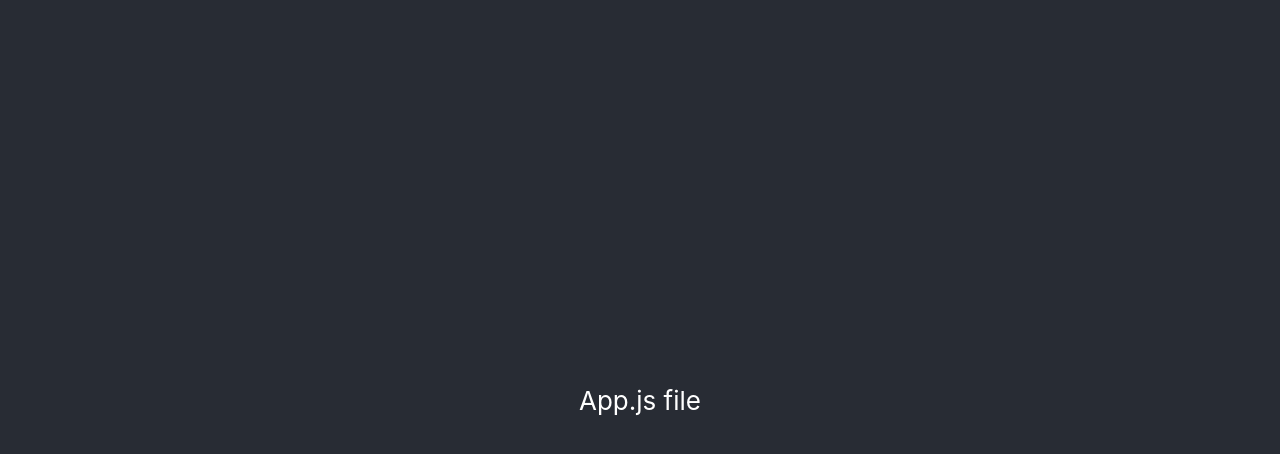
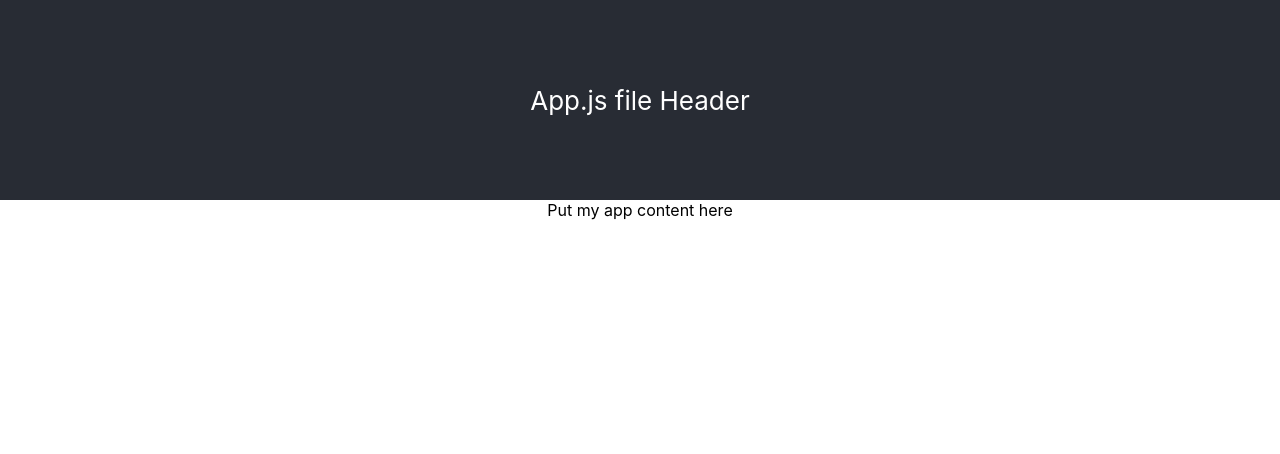
Before and after one commit to devWRM/LIBRARY, a React (Create React App) app in the folder frontend-library/: page / in a window 1280 px wide. Shown: the top 454 px of the page. Built offline with nearby package versions, Linux system fonts and the light colour scheme.

Commit message:
adjusted the CSS min=height to decrease the header, put labels in App.js to see where the content will be on the page:

```diff
--- a/frontend-library/src/components/App.css
+++ b/frontend-library/src/components/App.css
@@ -15,7 +15,7 @@
 
 .App-header {
   background-color: #282c34;
-  min-height: 100vh;
+  min-height: 25vh;
   display: flex;
   flex-direction: column;
   align-items: center;
--- a/frontend-library/src/components/App.js
+++ b/frontend-library/src/components/App.js
@@ -1,29 +1,27 @@
 import React from 'react';
 import './App.css';
 
-function App() {
+class App extends React.Component {
+
+
+
+
+  render() {
       return (
         <div className="App">
 
-
           <header className="App-header">
-        {/* <img src={logo} className="App-logo" alt="logo" /> */}
             <p>
-          App.js file
+              App.js file Header
             </p>
-        {/* <a
-          className="App-link"
-          href="https://reactjs.org"
-          target="_blank"
-          rel="noopener noreferrer"
-        >
-          Learn React
-        </a> */}
           </header>
 
 
+Put my app content here
         </div>
       );
   }
 
+}
+
 export default App;
```
Lines whose indentation alone changed are shown as unchanged.
